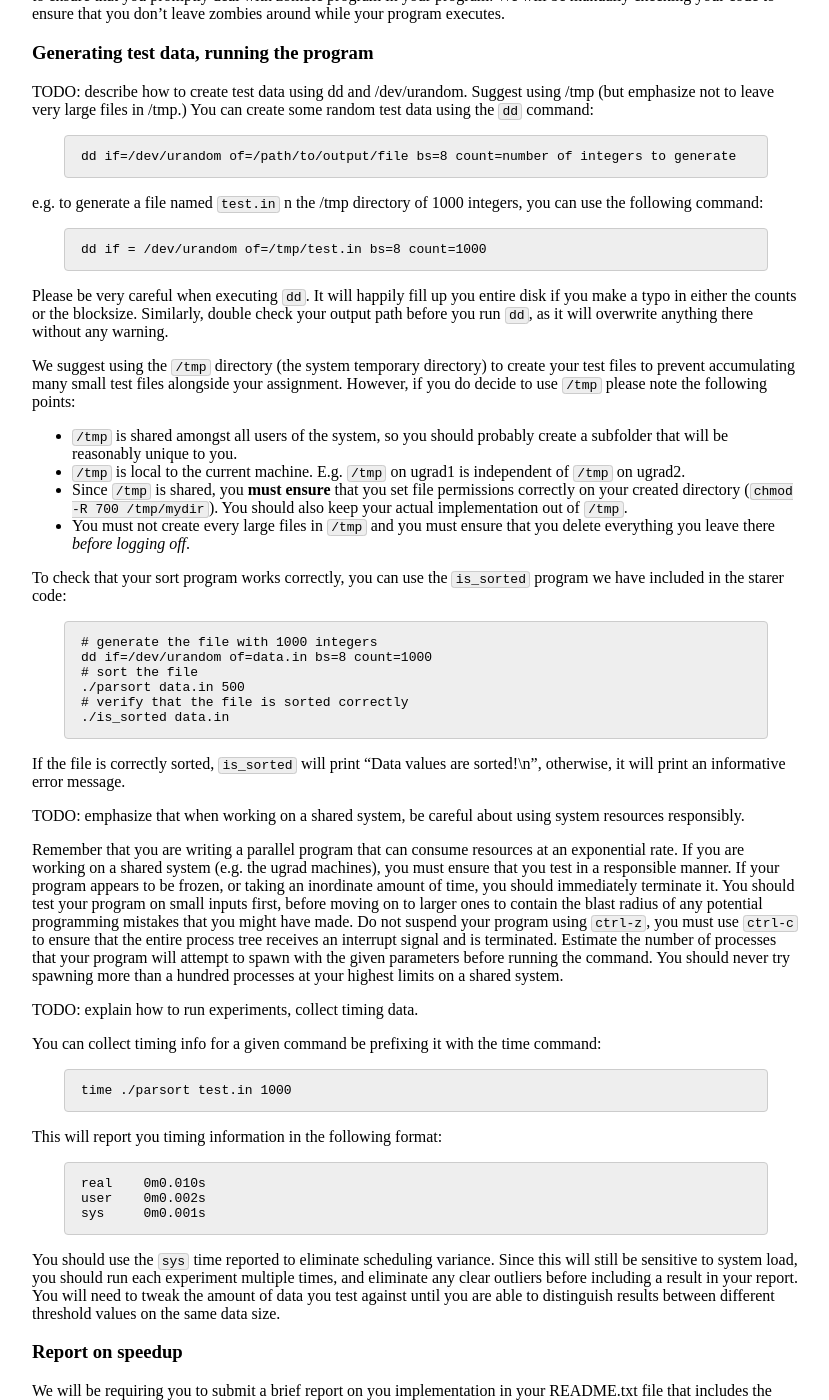
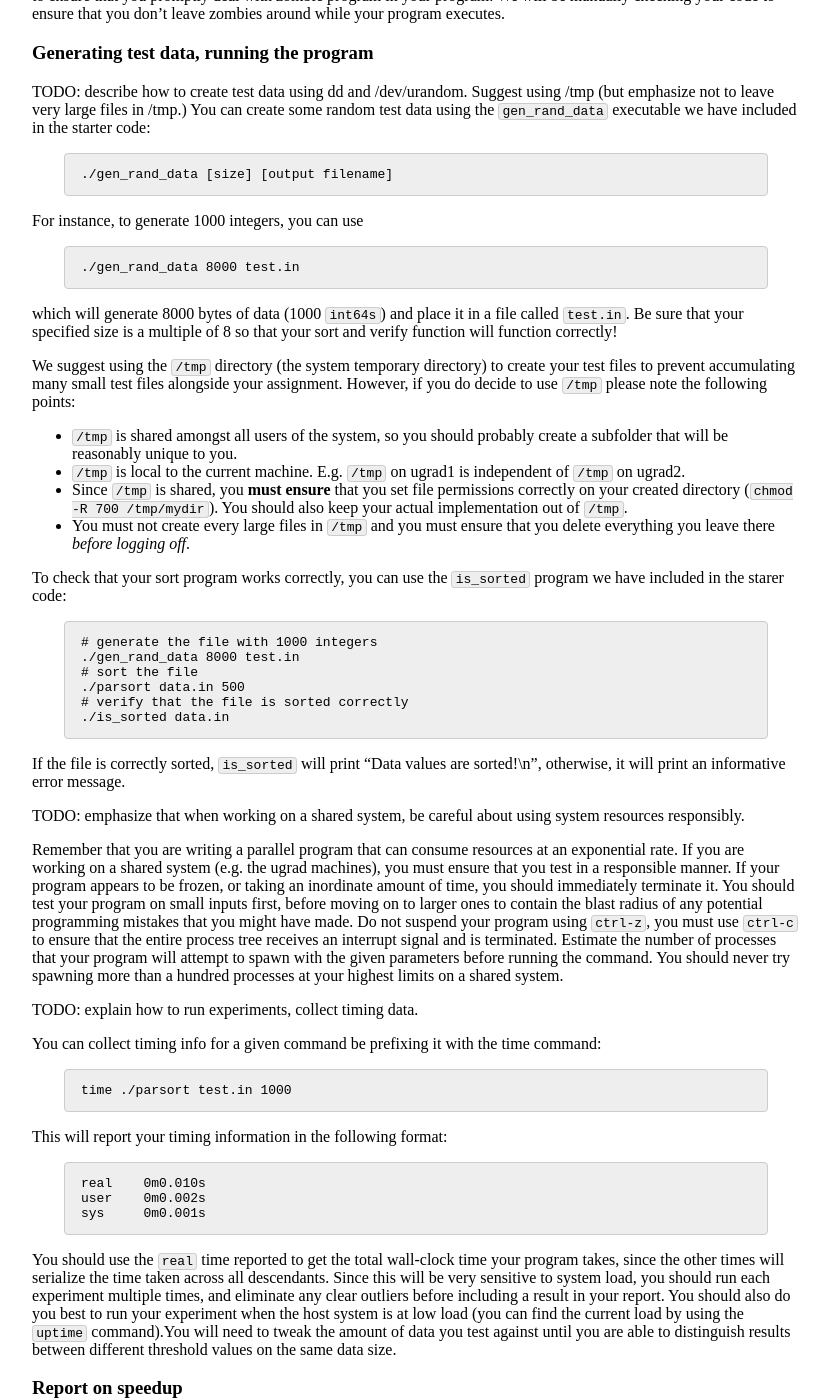
Before and after one commit to jhucsf/fall2022, a Jekyll site: the page built from assign/assign04.md, in a window 1280 px wide and 1400 px high, scrolled down 3304 px. Shown: the whole window, without its empty margins (224-1053 px from the left). Built offline with Jekyll 4.4.1, drawn with Linux system fonts in a browser that asks for light colours; some of the changed text lies outside the part shown.

Commit message:
assign04: Fix timing writeup.

````diff
--- a/assign/assign04.md
+++ b/assign/assign04.md
@@ -229,22 +229,22 @@ around while your program executes.
 TODO: describe how to create test data using dd and /dev/urandom.
 Suggest using /tmp (but emphasize not to leave very large files in
 /tmp.)
-You can create some random test data using the `dd` command:
+You can create some random test data using the `gen_rand_data` executable we have included
+in the starter code:
 
 ```
-dd if=/dev/urandom of=/path/to/output/file bs=8 count=number of integers to generate
+./gen_rand_data [size] [output filename]
 ```
 
-e.g. to generate a file named `test.in` n the /tmp directory of 1000 integers, you can use
-the following command:
+For instance, to generate 1000 integers, you can use
 
 ```
-dd if = /dev/urandom of=/tmp/test.in bs=8 count=1000
+./gen_rand_data 8000 test.in
 ```
 
-Please be very careful when executing `dd`. It will happily fill up you entire disk if you
-make a typo in either the counts or the blocksize. Similarly, double check your output
-path before you run `dd`, as it will overwrite anything there without any warning.
+which will generate 8000 bytes of data (1000 `int64s`) and place it in a file called
+`test.in`. Be sure that your specified size is a multiple of 8 so that your sort and
+verify function will function correctly!
 
 We suggest using the `/tmp` directory (the system temporary directory) to create your test
 files to prevent accumulating many small test files alongside your assignment. However, if
@@ -265,7 +265,7 @@ included in the starer code:
 
 ```
 # generate the file with 1000 integers
-dd if=/dev/urandom of=data.in bs=8 count=1000
+./gen_rand_data 8000 test.in
 # sort the file
 ./parsort data.in 500
 # verify that the file is sorted correctly
@@ -298,7 +298,7 @@ You can collect timing info for a given command be prefixing it with the time co
 time ./parsort test.in 1000
 ```
 
-This will report you timing information in the following format:
+This will report your timing information in the following format:
 
 ```
 real    0m0.010s
@@ -306,11 +306,14 @@ user    0m0.002s
 sys     0m0.001s
 ```
 
-You should use the `sys` time reported to eliminate scheduling variance. Since this will
-still be sensitive to system load, you should run each experiment multiple times, and
-eliminate any clear outliers before including a result in your report. You will need to
-tweak the amount of data you test against until you are able to distinguish results
-between different threshold values on the same data size.
+You should use the `real` time reported to get the total wall-clock time your program
+takes, since the other times will serialize the time taken across all descendants. Since
+this will be very sensitive to system load, you should run each experiment multiple times,
+and eliminate any clear outliers before including a result in your report. You should also
+do you best to run your experiment when the host system is at low load (you can find the
+current load by using the `uptime` command).You will need to tweak the amount of data you
+test against until you are able to distinguish results between different threshold values
+on the same data size.
 
 ### Report on speedup
 
@@ -338,8 +341,8 @@ autograder tests. Due to the nature of the problem, there will be a significant
 points up for manual review, so please structure your code accordingly. Some of the things
 we may manually verify (bot not limited to) are:
 
-* Ensuring that your implementation is actually parallel
-* Ensuring that you did not leave zombies around during execution
+* Ensuring that your implementation is actually parallel.
+* Ensuring that you did not leave zombies around during execution.
 * Ensuring that the correct number of children are created for a given threshold and data
   size value.
 
@@ -347,6 +350,6 @@ we may manually verify (bot not limited to) are:
 
 Edit the `README.txt` file to include the report and summarize each team member's contributions.
 
-You can create a zipfile of your solution using the command `make solution.zip`
+You can create a zipfile of your solution using the command `make solution.zip`.
 
 Submit your zipfile to **Assignment 4**.
````
